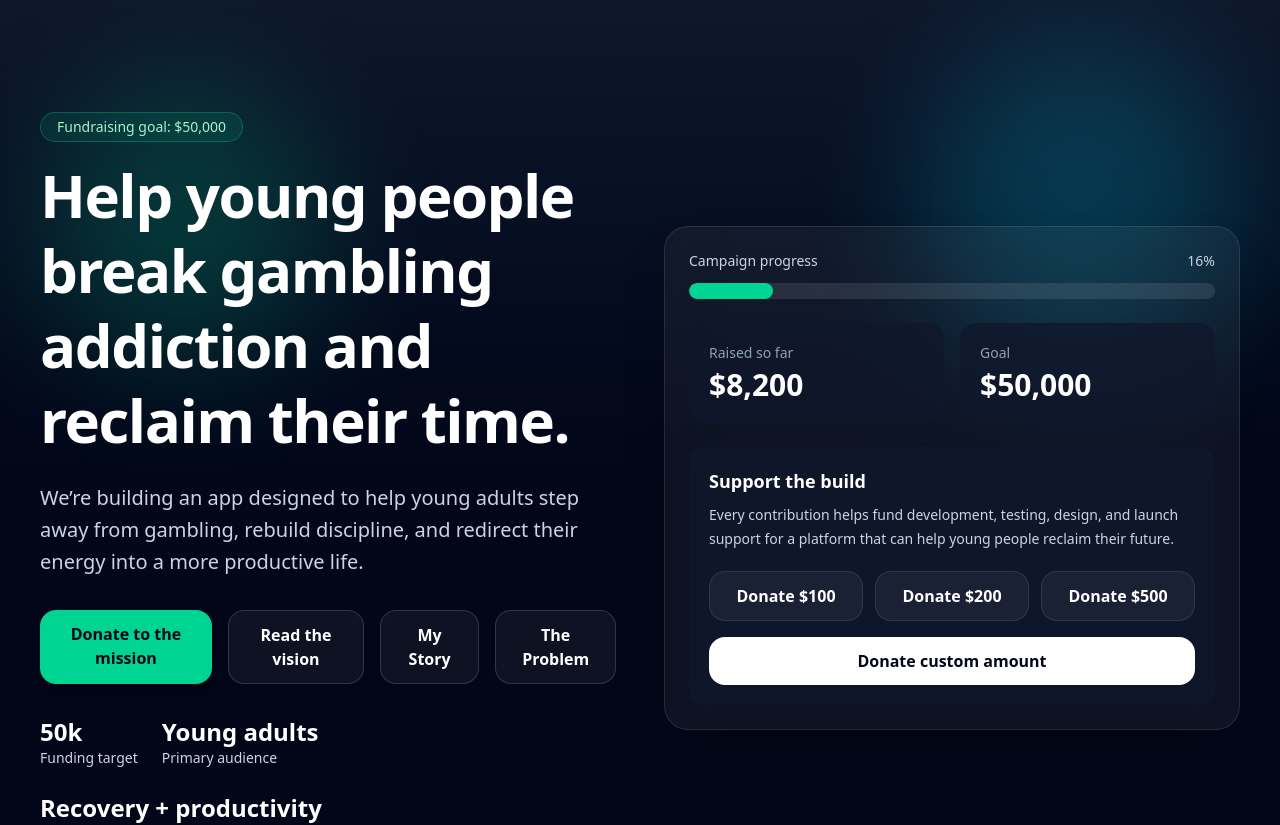
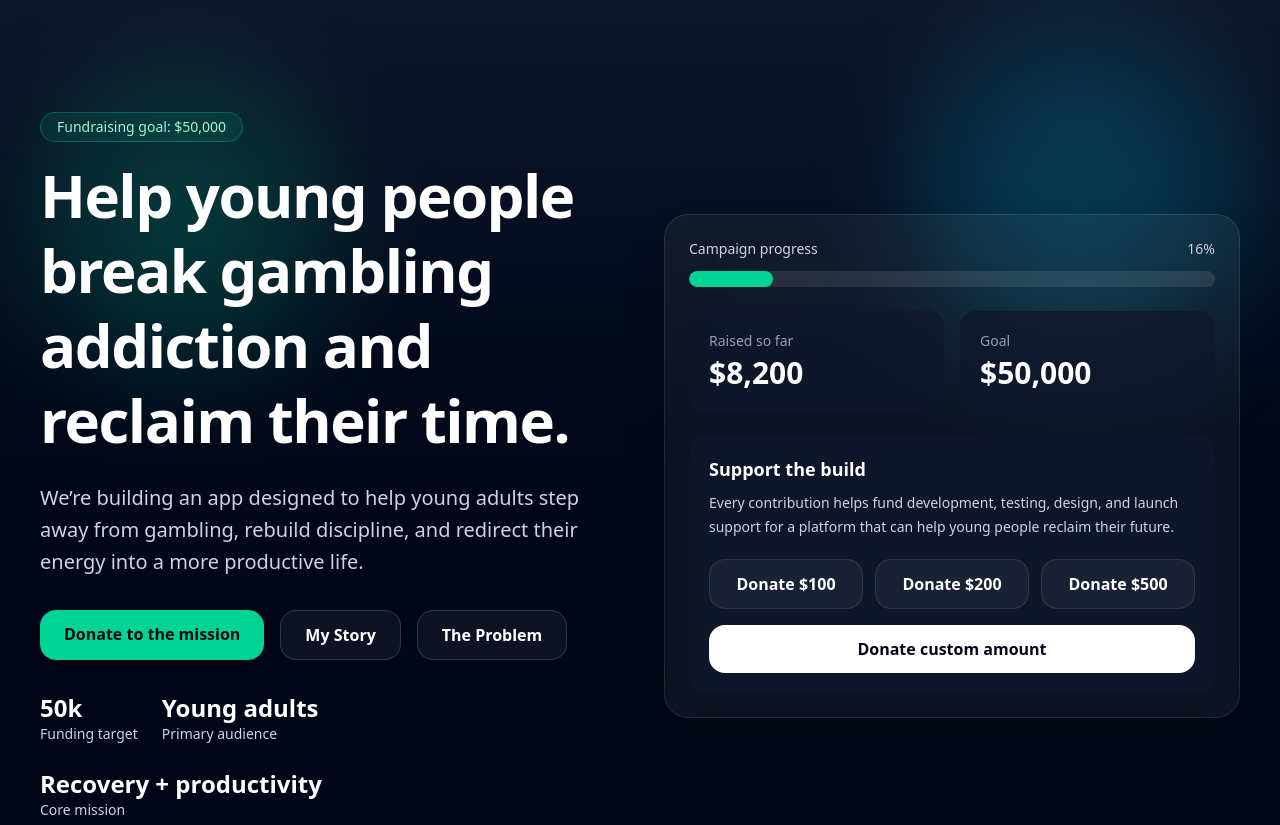
Before and after one commit to davidlvine/gambling-recovery-site, a Next.js app: page / in a window 1280 px wide. Shown: the top 825 px of the page. Built offline with nearby package versions, Linux system fonts and the light colour scheme.

Commit message:
Remove read the vision button

```diff
--- a/app/page.tsx
+++ b/app/page.tsx
@@ -62,12 +62,6 @@ export default function Home() {
                 className="rounded-2xl bg-emerald-400 px-6 py-3 text-center font-semibold text-slate-950 shadow-xl transition hover:scale-[1.02]"
               >
                 Donate to the mission
-              </a>
-              <a
-                href="#vision"
-                className="rounded-2xl border border-white/15 bg-white/5 px-6 py-3 text-center font-semibold text-white transition hover:scale-[1.02]"
-              >
-                Read the vision
               </a>
               <a
                 href="#story"
```
